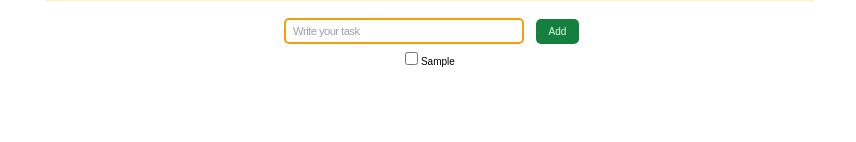
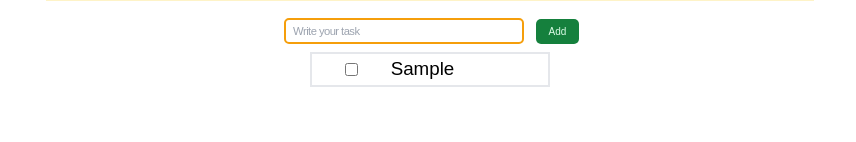
Before and after one commit to Anas9764/Task-Management, a Next.js app: page / in a window 1280 px wide. Both pictures are taken after typing "Sample" into the empty fields and a click on the button "Add". Shown: the part 141-283 px from the top of the page, without its empty margins (210-1066 px from the left). Built offline with nearby package versions, Linux system fonts and the light colour scheme.

Commit message:
task list update

```diff
--- a/src/app/globals.css
+++ b/src/app/globals.css
@@ -22,6 +22,10 @@ main {
     margin-top: 10rem;
 }
 
+.main-task li input[type="checkbox"]:checked  + label {
+    text-decoration: line-through;
+    color: #D14D72;
+}
 .active{
     color: red;
 }
--- a/src/components/todos.tsx
+++ b/src/components/todos.tsx
@@ -23,7 +23,8 @@ export  const Todos = () => {
         <ul className="main-task">
             {
                 filteredTodos.map((todo) => {
-                    return <li key={todo.id}>
+                    return <li className="grid grid-cols-3 items-center w-96 h-14 border-2 text-3xl
+                    " key={todo.id}>
 
                         {/*Assigns a unique ID to the checkbox. The ID is created by concatenating the string "todo-" with the id property of the todo object.*/}
                         <input type="checkbox" id={`todo-${todo.id}`} checked={todo.completed} onChange={() => {
@@ -35,7 +36,7 @@ export  const Todos = () => {
 
                         {
                             todo.completed && (
-                                <button type="button" onClick={() => handleDeleteTodo(todo.id)}>
+                                <button className="h-10 px-5 m-2 text-green-100 transition-colors duration-150 bg-red-600 rounded-lg focus:shadow-outline hover:bg-red-400" type="button" onClick={() => handleDeleteTodo(todo.id)}>
                                     Delete
                                 </button>
                             )
```
